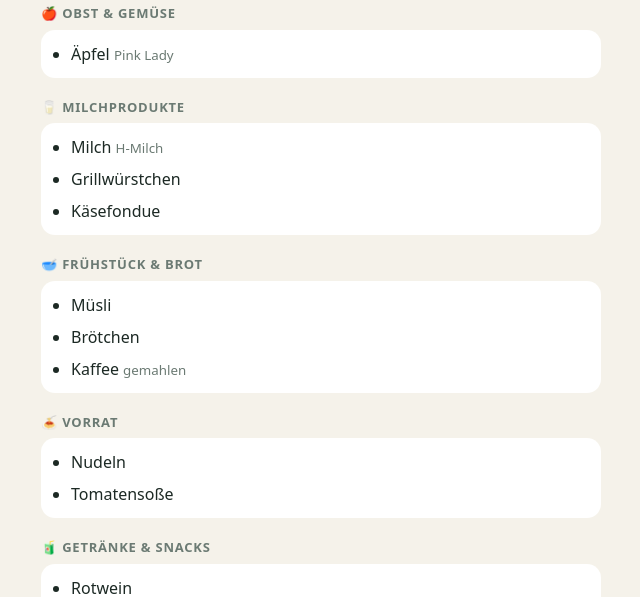
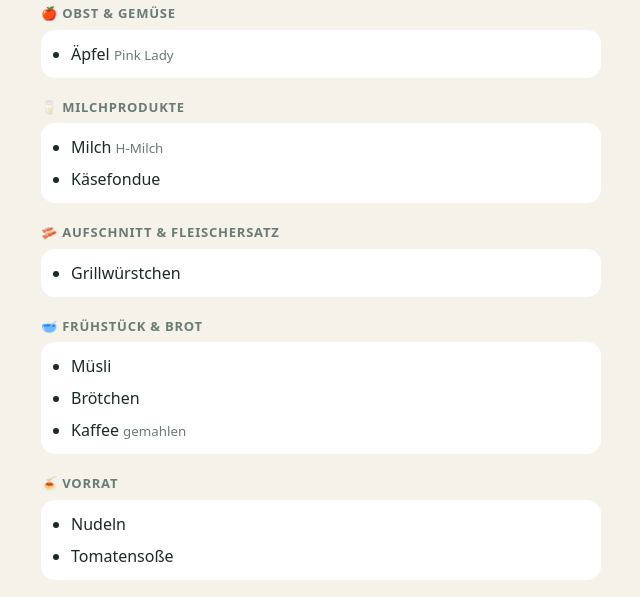
Before and after one commit to pjatzkowski/bringPlus, a plain HTML site: page listen/camping-urlaub.html in a window 1280 px wide. Shown: the part 202-799 px from the top of the page, without its empty margins (319-959 px from the left). Drawn offline with Linux system fonts and the light colour scheme.

Commit message:
bring+: Bring-Seite Camping-Urlaub

```diff
--- a/listen/camping-urlaub.html
+++ b/listen/camping-urlaub.html
@@ -5,7 +5,7 @@
 <meta property="og:title" content="Camping-Urlaub"><meta property="og:type" content="article">
 <meta property="og:image" content="https://pjatzkowski.github.io/bringPlus/icon-512.png"><meta property="og:url" content="https://pjatzkowski.github.io/bringPlus/listen/camping-urlaub.html">
 <link rel="canonical" href="https://pjatzkowski.github.io/bringPlus/listen/camping-urlaub.html">
-<script type="application/ld+json">{"@context":"https://schema.org","@type":"Recipe","name":"Camping-Urlaub","url":"https://pjatzkowski.github.io/bringPlus/listen/camping-urlaub.html","author":{"@type":"Person","name":"bring+"},"publisher":{"@type":"Organization","name":"bring+"},"description":"Einkaufsvorlage aus bring+: Camping-Urlaub","image":["https://pjatzkowski.github.io/bringPlus/icon-512.png"],"recipeCategory":"Einkaufsliste","recipeYield":"1","prepTime":"PT5M","totalTime":"PT5M","recipeIngredient":["Äpfel (Pink Lady)","Milch (H-Milch)","Grillwürstchen","Käsefondue","Müsli","Brötchen","Kaffee (gemahlen)","Nudeln","Tomatensoße","Rotwein","Limo","Bier","Maiswaffeln","Müllbeutel","Toilettenpapier","Spülschwamm","Spülhandtuch","Handtücher (zum Abtrocknen)","Spülmittel","Gaskartusche"],"recipeInstructions":[{"@type":"HowToStep","text":"Alle Artikel einkaufen."}]}</script>
+<script type="application/ld+json">{"@context":"https://schema.org","@type":"Recipe","name":"Camping-Urlaub","url":"https://pjatzkowski.github.io/bringPlus/listen/camping-urlaub.html","author":{"@type":"Person","name":"bring+"},"publisher":{"@type":"Organization","name":"bring+"},"description":"Einkaufsvorlage aus bring+: Camping-Urlaub","image":["https://pjatzkowski.github.io/bringPlus/icon-512.png"],"recipeCategory":"Einkaufsliste","recipeYield":"1","prepTime":"PT5M","totalTime":"PT5M","recipeIngredient":["Äpfel (Pink Lady)","Milch (H-Milch)","Käsefondue","Grillwürstchen","Müsli","Brötchen","Kaffee (gemahlen)","Nudeln","Tomatensoße","Rotwein","Limo","Bier","Maiswaffeln","Müllbeutel","Toilettenpapier","Spülschwamm","Spülhandtuch","Handtücher (zum Abtrocknen)","Spülmittel","Gaskartusche"],"recipeInstructions":[{"@type":"HowToStep","text":"Alle Artikel einkaufen."}]}</script>
 <style>body{font:16px/1.5 system-ui,sans-serif;max-width:560px;margin:24px auto;padding:0 16px;background:#f5f2ea;color:#1c2924}
 h1{margin:0 0 4px}h2{font-size:13px;text-transform:uppercase;letter-spacing:.06em;color:#6b7a73;margin:20px 0 6px}
 ul{background:#fff;border-radius:14px;padding:8px 8px 8px 30px;margin:0}li{padding:4px 0}small{color:#6b7a73}</style>
@@ -13,7 +13,8 @@ ul{background:#fff;border-radius:14px;padding:8px 8px 8px 30px;margin:0}li{paddi
 <h1>⛺ Camping-Urlaub</h1><p><small>Einkaufsvorlage aus bring+ · 20 Artikel</small></p>
 <img src="https://pjatzkowski.github.io/bringPlus/icon-512.png" alt="" width="64" height="64" style="border-radius:14px">
 <h2>🍎 Obst &amp; Gemüse</h2><ul><li>Äpfel <small>Pink Lady</small></li></ul>
-<h2>🥛 Milchprodukte</h2><ul><li>Milch <small>H-Milch</small></li><li>Grillwürstchen</li><li>Käsefondue</li></ul>
+<h2>🥛 Milchprodukte</h2><ul><li>Milch <small>H-Milch</small></li><li>Käsefondue</li></ul>
+<h2>🥓 Aufschnitt &amp; Fleischersatz</h2><ul><li>Grillwürstchen</li></ul>
 <h2>🥣 Frühstück &amp; Brot</h2><ul><li>Müsli</li><li>Brötchen</li><li>Kaffee <small>gemahlen</small></li></ul>
 <h2>🍝 Vorrat</h2><ul><li>Nudeln</li><li>Tomatensoße</li></ul>
 <h2>🧃 Getränke &amp; Snacks</h2><ul><li>Rotwein</li><li>Limo</li><li>Bier</li><li>Maiswaffeln</li></ul>
```
